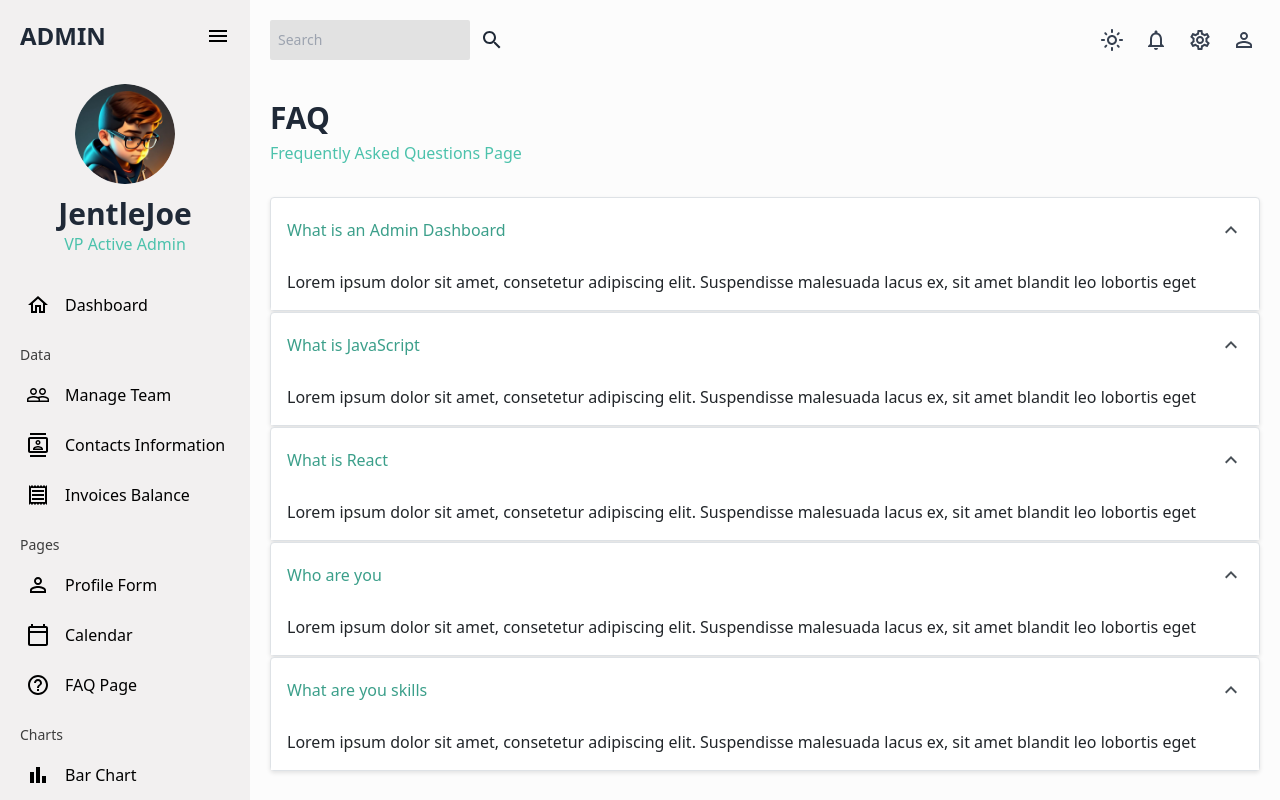
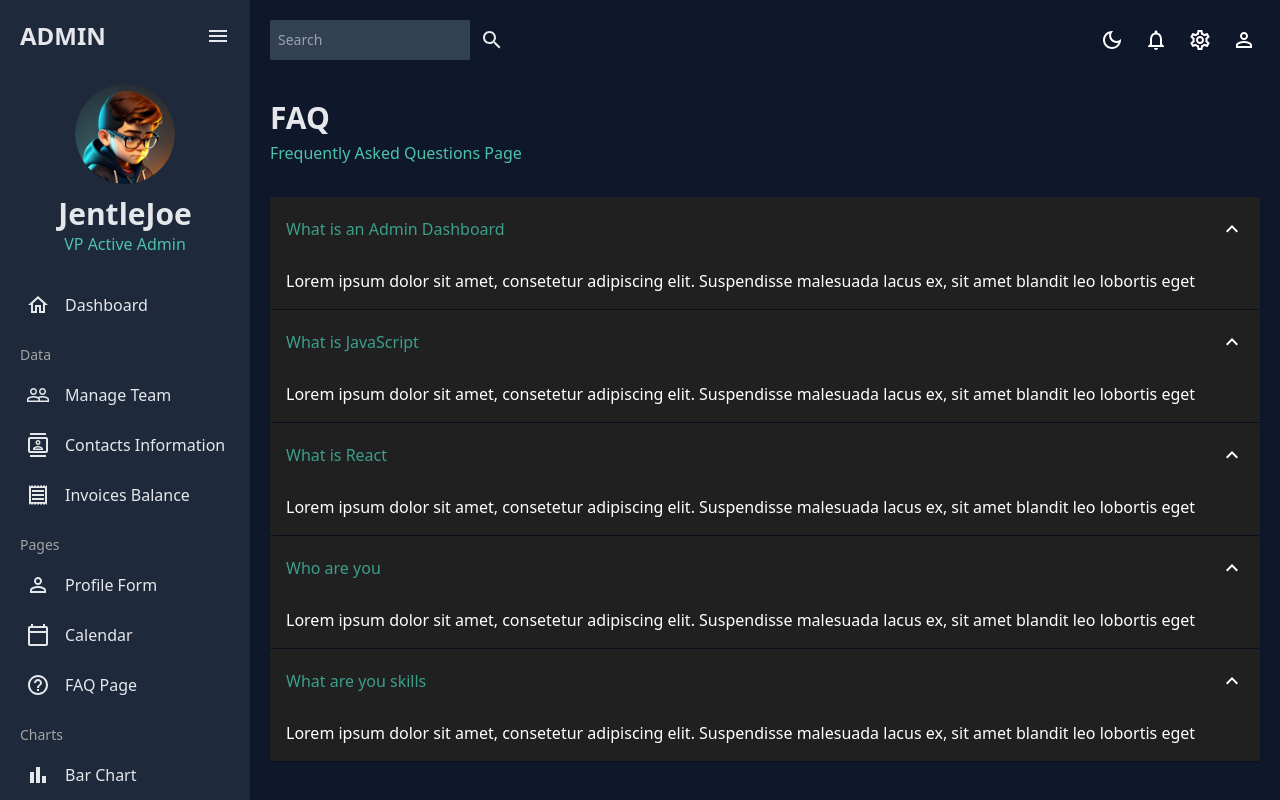
Before and after one commit to JentleJoe/react-admin, a React (Vite) app: page /faq in a window 1280 px wide. Built offline with nearby package versions, Linux system fonts and the light colour scheme.

Commit message:
added color palette to themeContext

```diff
--- a/src/components/LineChart.jsx
+++ b/src/components/LineChart.jsx
@@ -1,9 +1,11 @@
-import { useTheme } from "@mui/material"
+import { useTheme } from "../theme/ThemeContext"
 import { ResponsiveLine } from "@nivo/line"
 import { tokens } from "../theme"
 import { mockLineData as data } from "../data/mockData"
 
 const LineChart = () => {
+    const { theme } = useTheme()
+
   return (
     <div>LineChart</div>
   )
--- a/src/components/PieChart.jsx
+++ b/src/components/PieChart.jsx
@@ -1,9 +1,12 @@
-import { useTheme } from "@mui/material"
+import { useTheme } from "../theme/ThemeContext"
 import { ResponsivePie } from "@nivo/pie"
 import { tokens } from "../theme"
 import { mockPieData as data } from "../data/mockData"
 
 const PieChart = () => {
+
+    const { theme } = useTheme()
+
   return (
     <div>PieChart</div>
   )
--- a/src/theme/ThemeContext.jsx
+++ b/src/theme/ThemeContext.jsx
@@ -4,7 +4,7 @@ import { lightTheme, darkTheme } from "./themeConfig";
 const ThemeContext = createContext()
 
 export const ThemeProvider = ({ children }) => {
-    const [isDarkMode, setIsDarkMode] = useState(false)
+    const [isDarkMode, setIsDarkMode] = useState(true)
 
     useEffect(() => {
         if (isDarkMode){
--- a/src/theme/themeConfig.js
+++ b/src/theme/themeConfig.js
@@ -1,3 +1,5 @@
+import { tokens } from "../theme"
+
 export const lightTheme = {
     background: 'bg-[#fcfcfc]',
     searchboxBg: 'bg-[rgba(0,0,0,0.1)]',
@@ -68,6 +70,7 @@ export const lightTheme = {
         backgroundColor: '#ffffff',
         color: '#212529'
       },
+      palette: tokens("light"),
 }
 
 export const darkTheme = {
@@ -141,4 +144,5 @@ export const darkTheme = {
         backgroundColor: '#202020',
         color: 'white'
       },
+      palette: tokens("dark"),
 }
```
